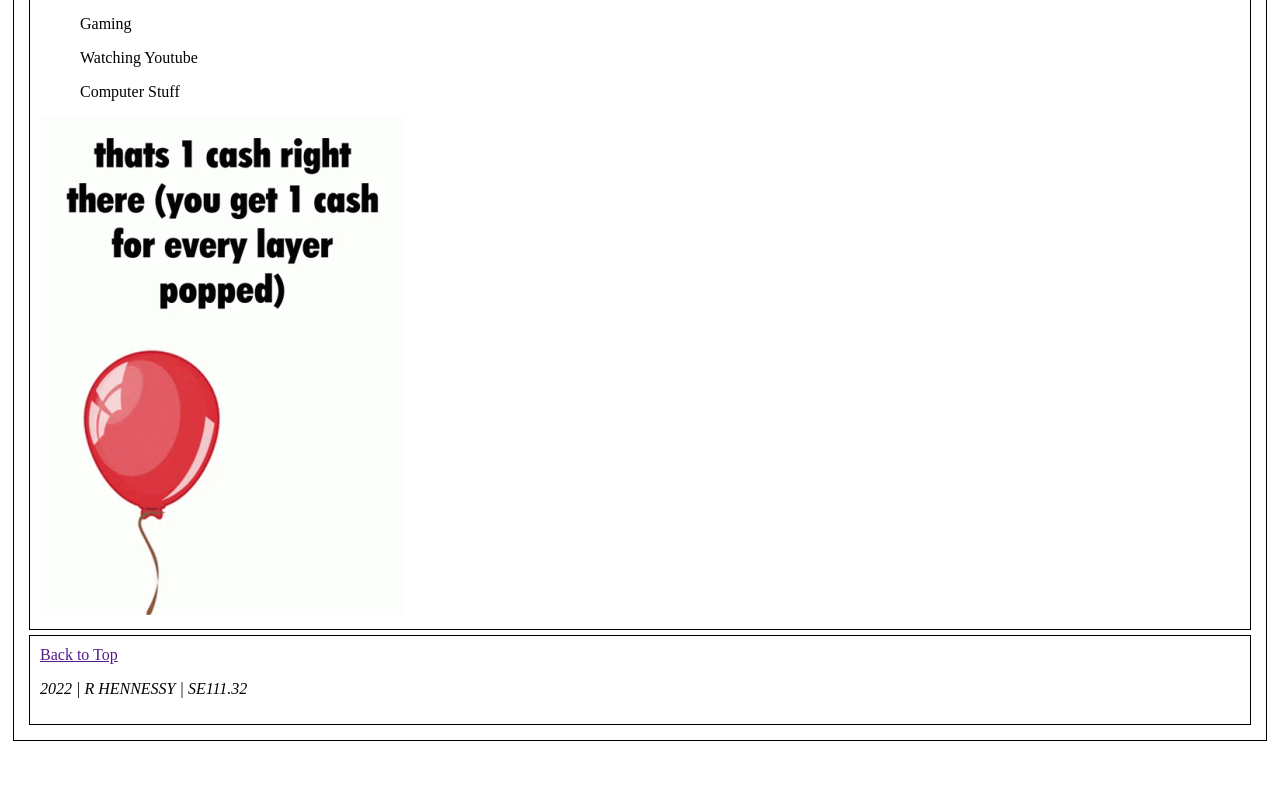
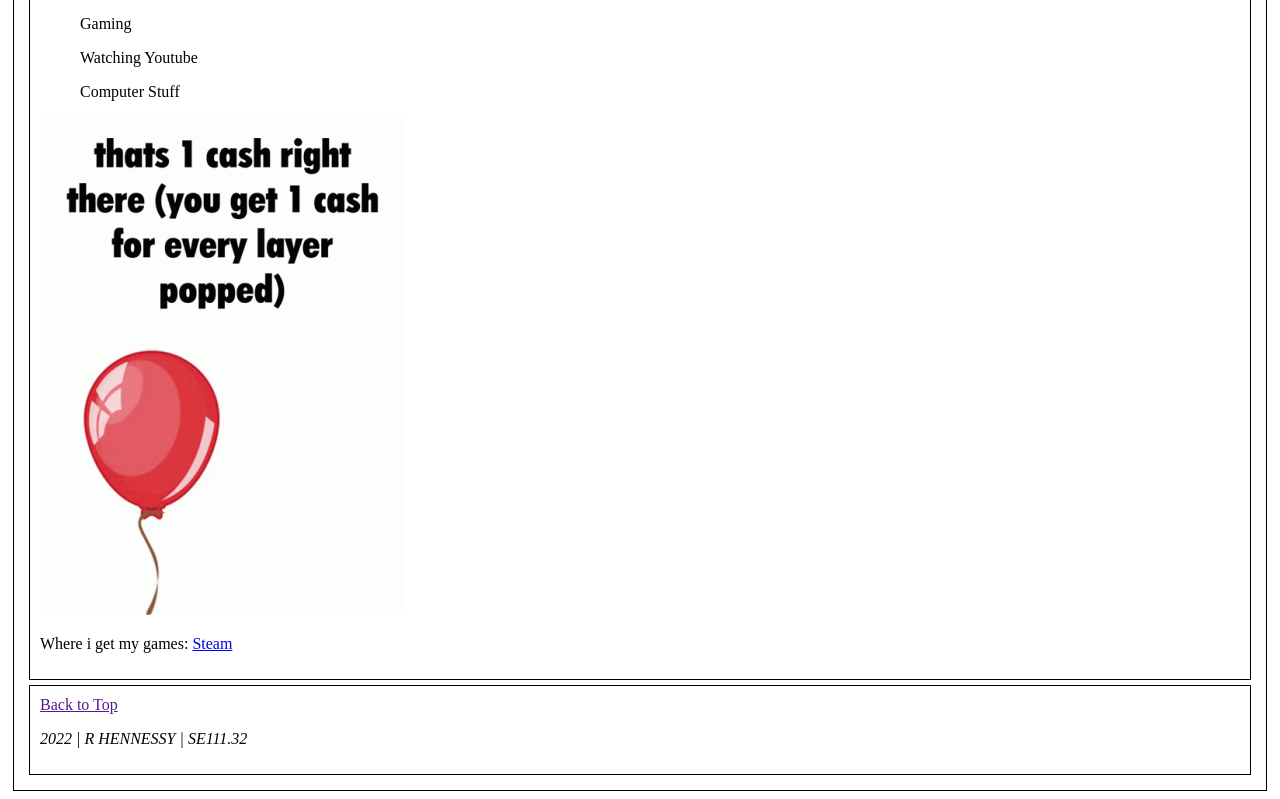
Before and after one commit to YourLocalWeaboo/se111-but-better, a plain HTML site: page w2/w2dem/index.html in a window 1280 px wide. Shown: the part 1057-1856 px from the top of the page. Before the commit the page ends 1806 px from the top, so only its background shows below. Drawn offline with Linux system fonts and the light colour scheme.

Commit message:
external link moment

```diff
--- a/w2/w2dem/index.html
+++ b/w2/w2dem/index.html
@@ -70,6 +70,7 @@
             <ul>Watching Youtube</ul>
             <ul>Computer Stuff</ul>
             <img src="images/bloons-btd6.gif" alt="1 cash">
+            <p>Where i get my games: <a href="https://store.steampowered.com/" target= "_blank">Steam</a></p>
 
 
         </div>
```
